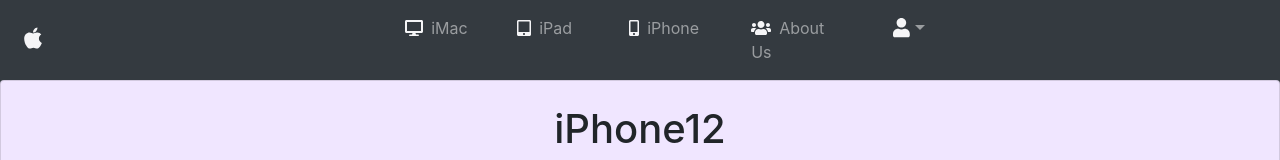
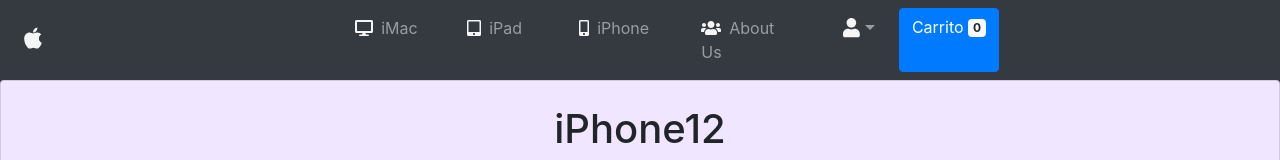
Before and after one commit to karo18delgado/Proyecto-Final-RollingCode, a React (Create React App) app: page / in a window 1280 px wide. Shown: the top 160 px of the page. Built offline with nearby package versions, Linux system fonts and the light colour scheme; a web font is replaced by a local one.

Commit message:
Agrego boton contador para productos Carrito

```diff
--- a/src/components/NavbarR.jsx
+++ b/src/components/NavbarR.jsx
@@ -1,13 +1,12 @@
 import "../assets/font.css";
 import "../index.css";
 import { FontAwesomeIcon } from "@fortawesome/react-fontawesome";
-import React from "react";
 import { NavLink, useLocation } from "react-router-dom";
-import { Nav, Navbar, NavDropdown } from "react-bootstrap";
+import { Nav, Navbar, NavDropdown, Button, Badge } from "react-bootstrap";
 
 const title = <FontAwesomeIcon icon="user"></FontAwesomeIcon>;
 
-export default function NavbarR({ userName, logOut }) {
+export default function NavbarR({ userName, logOut}) {
   const location = useLocation();
   const { pathname } = location;
   if (pathname.includes("/admin")) return null;
@@ -108,6 +107,11 @@ export default function NavbarR({ userName, logOut }) {
               </NavDropdown.Item>
             </NavDropdown>
           )}
+    <Button to="/carrito"
+        as={NavLink} variant="primary">
+        Carrito <Badge variant="light">0</Badge>
+        <span className="sr-only">unread messages</span>
+      </Button>
         </Nav>
       </Navbar.Collapse>
     </Navbar>
```
